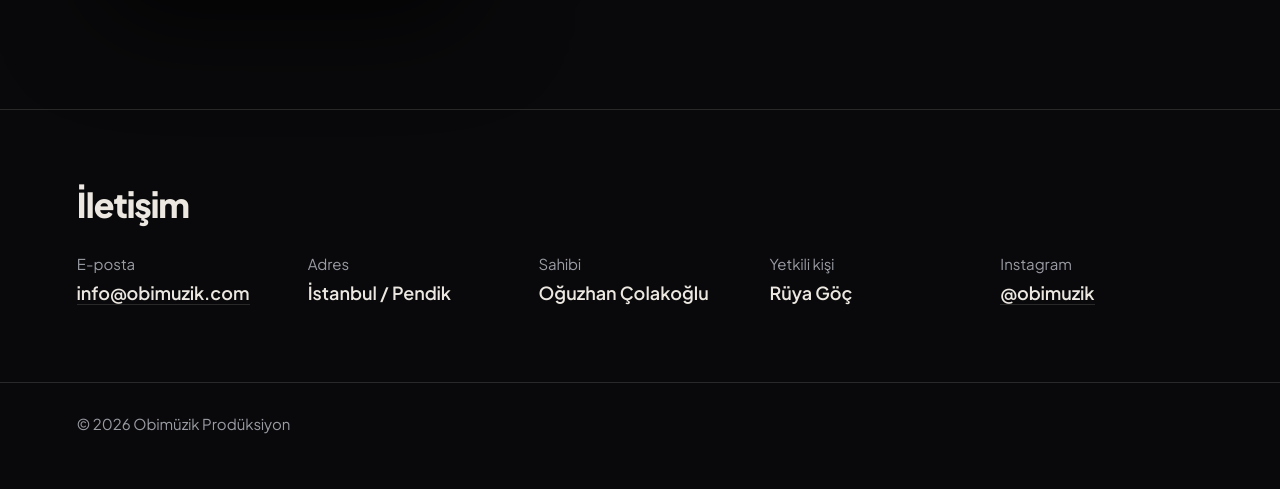
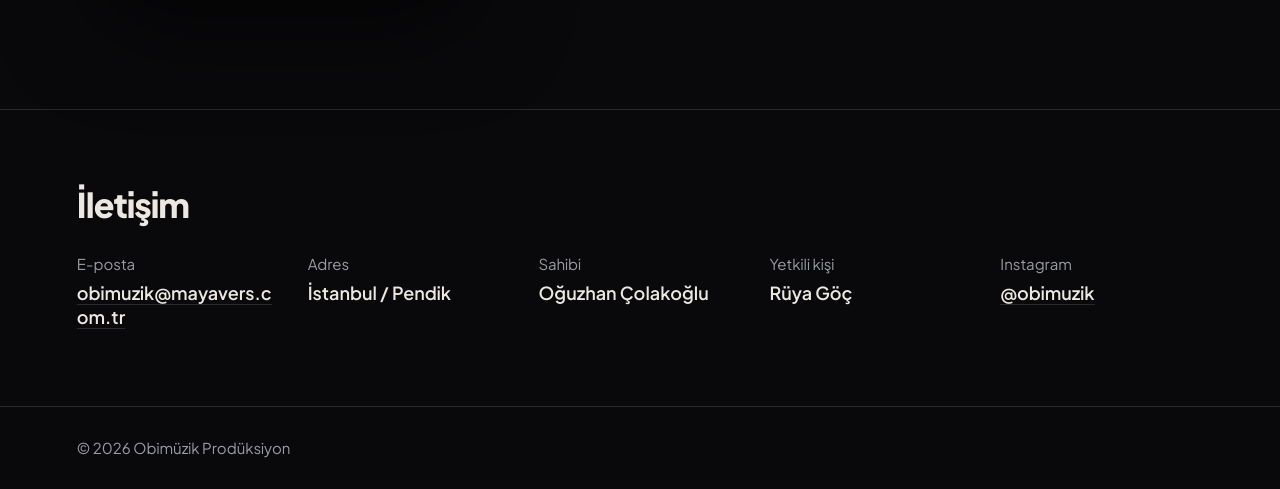
Before and after one commit to ogckglu/obimuzik, a plain HTML site: page index.html in a window 1280 px wide. Shown: the part 4050-4539 px from the top of the page. Before the commit the page ends 4514 px from the top, so only its background shows below. Drawn offline with Linux system fonts and the light colour scheme.

Commit message:
Add files via upload

```diff
--- a/index.html
+++ b/index.html
@@ -83,7 +83,7 @@
 #iletisim{padding-block:clamp(48px,6vw,80px);border-top:1px solid var(--line)}#iletisim h2{font-size:clamp(24px,2.8vw,34px);margin-bottom:28px}
 dl{display:grid;grid-template-columns:repeat(auto-fit,minmax(200px,1fr));gap:28px;margin:0}
 dt{color:var(--mute);font-size:15px;margin-bottom:4px}
-dd{margin:0;font:600 18px/1.35 var(--h)}
+dd{margin:0;font:600 18px/1.35 var(--h);overflow-wrap:anywhere}
 dd a{text-decoration:none;border-bottom:1px solid var(--line)}
 dd a:hover{border-color:var(--brass)}
 footer{display:flex;flex-wrap:wrap;justify-content:space-between;gap:12px;padding:28px clamp(18px,6vw,96px);border-top:1px solid var(--line);color:var(--mute);font-size:15px}
@@ -172,7 +172,7 @@
 <section id="iletisim">
   <h2 class="rv">İletişim</h2>
   <dl class="rv" style="--d:.1s">
-    <div><dt>E-posta</dt><dd><a href="mailto:info@obimuzik.com">info@obimuzik.com</a></dd></div>
+    <div><dt>E-posta</dt><dd><a href="mailto:obimuzik@mayavers.com.tr">obimuzik@mayavers.com.tr</a></dd></div>
     <div><dt>Adres</dt><dd>İstanbul / Pendik</dd></div>
     <div><dt>Sahibi</dt><dd>Oğuzhan Çolakoğlu</dd></div>
     <div><dt>Yetkili kişi</dt><dd>Rüya Göç</dd></div>
```
